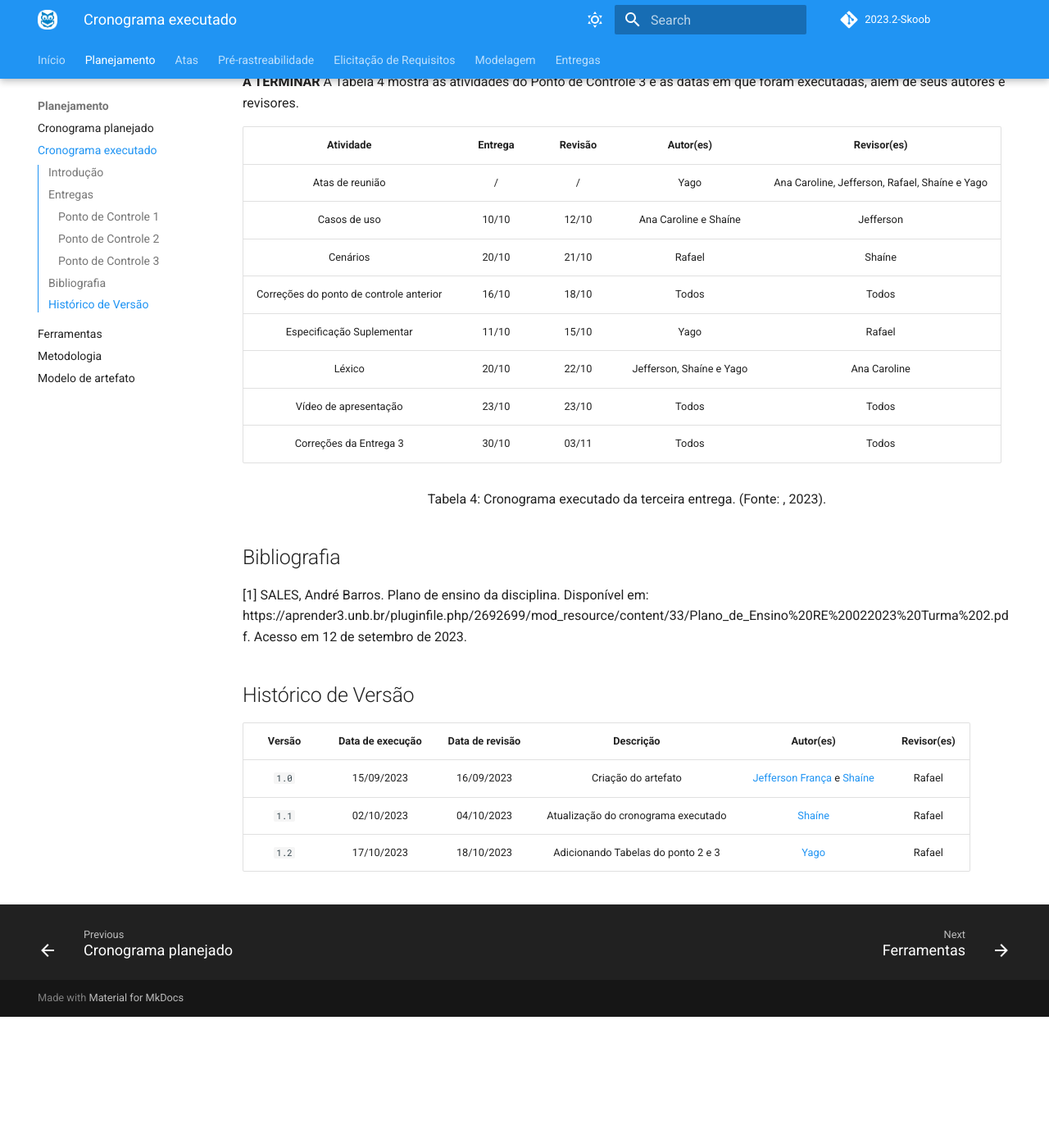
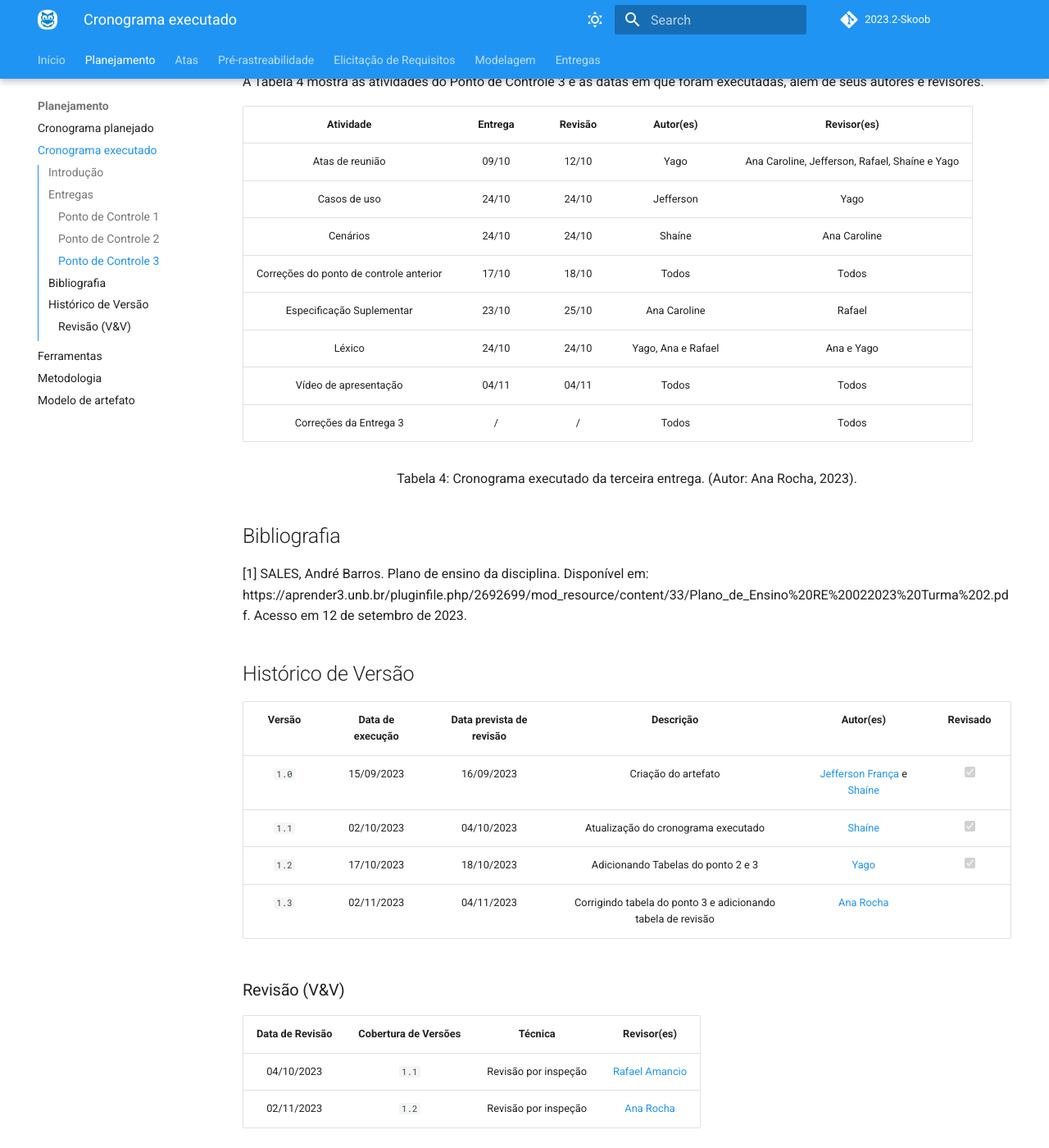
Before and after one commit to Requisitos-de-Software/2023.2-Skoob, an MkDocs documentation site: the page built from docs/planejamento/cronograma_executado.md, in a window 1280 px wide and 1400 px high, scrolled down 2188 px. Shown: the whole window at 82% size. Built offline with MkDocs 1.6.1 and Material for MkDocs 9.7.7, drawn with Linux system fonts in a browser that asks for light colours; comment, search, counter and statistics services are not loaded; before the commit the page ends 3428 px from its top, so only the background shows below that; some of the changed text lies outside the part shown.

Commit message:
Correções e tabela de revisão

```diff
--- a/docs/planejamento/cronograma_executado.md
+++ b/docs/planejamento/cronograma_executado.md
@@ -27,7 +27,7 @@ Na Tabela 1, podemos analisar como as tarefas foram distribuídas para a primeir
 |      Correções da Entrega 1      |  02/10  |  02/10  | Todos | Todos |
 
 <div style="text-align: center">
-<p> Tabela 1: Cronograma detalhado da primeira entrega. (Fonte: Jefferson França e Shaíne, 2023).</p>
+<p> Tabela 1: Cronograma detalhado da primeira entrega. (Autor: Jefferson França e Shaíne, 2023).</p>
 </div>
 
 ### Ponto de Controle 2
@@ -53,22 +53,21 @@ A Tabela 2 mostra as atividades planejadas para o Ponto de Controle 2 e as datas
 </div>
 
 ### Ponto de Controle 3
-**A TERMINAR**
 A Tabela 4 mostra as atividades do Ponto de Controle 3 e as datas em que foram executadas, além de seus autores e revisores.
 
 |                Atividade                | Entrega | Revisão |            Autor(es)           |           Revisor(es)            |
 | :-------------------------------------: | :-----: | :-----: | :--------------------------------------------: | :--------------------------------------------: |
-|             Atas de reunião             |  /  |  /  |                      Yago                      | Ana Caroline, Jefferson, Rafael, Shaíne e Yago |
-|              Casos de uso               |  10/10  |  12/10  |             Ana Caroline e Shaíne              |                   Jefferson                    |
-|                Cenários                 |  20/10  |  21/10  |                     Rafael                     |                     Shaíne                     |
-| Correções do ponto de controle anterior |  16/10  |  18/10  | Todos | Todos |
-|        Especificação Suplementar        |  11/10  |  15/10  |                      Yago                      |                     Rafael                     |
-|                 Léxico                  |  20/10  |  22/10  |            Jefferson, Shaíne e Yago            |                  Ana Caroline                  |
-|          Vídeo de apresentação          |  23/10  |  23/10  | Todos | Todos |
-|         Correções da Entrega 3          |  30/10  |  03/11  | Todos | Todos |
+|             Atas de reunião             |  09/10  | 12/10  |                      Yago                      | Ana Caroline, Jefferson, Rafael, Shaíne e Yago |
+|              Casos de uso               |  24/10  |  24/10  |             Jefferson              |                   Yago                    |
+|                Cenários                 |  24/10  |  24/10  |                     Shaíne                     |                     Ana Caroline                     |
+| Correções do ponto de controle anterior |  17/10  |  18/10  | Todos | Todos |
+|        Especificação Suplementar        |  23/10  |  25/10  |                      Ana Caroline                      |                     Rafael                     |
+|                 Léxico                  |  24/10  |  24/10  |            Yago, Ana e Rafael            |                  Ana e Yago                  |
+|          Vídeo de apresentação          |  04/11  |  04/11  | Todos | Todos |
+|         Correções da Entrega 3          |  /  |  /  | Todos | Todos |
 
 <div style="text-align: center">
-<p> Tabela 4: Cronograma executado da terceira entrega. (Fonte: , 2023).</p>
+<p> Tabela 4: Cronograma executado da terceira entrega. (Autor: Ana Rocha, 2023).</p>
 </div>
 
 ## Bibliografia
@@ -77,8 +76,16 @@ A Tabela 4 mostra as atividades do Ponto de Controle 3 e as datas em que foram e
 
 ## Histórico de Versão
 
-| Versão | Data de execução | Data de revisão |      Descrição      |                                          Autor(es)                                          | Revisor(es) |
+| Versão | Data de execução | Data prevista de revisão |      Descrição      |                                          Autor(es)                                          | Revisado |
 | :----: | :--------------: | :-------------: | :-----------------: | :-----------------------------------------------------------------------------------------: | :---------: |
-| `1.0`  |    15/09/2023    |   16/09/2023    | Criação do artefato | [Jefferson França](https://github.com/Frans6) e [Shaíne](https://github.com/ShaineOliveira) |   Rafael    |
-| `1.1`  |    02/10/2023    |   04/10/2023    | Atualização do cronograma executado | [Shaíne](https://github.com/ShaineOliveira) |   Rafael    |
-| `1.2`  |    17/10/2023    |   18/10/2023    | Adicionando Tabelas do ponto 2 e 3 | [Yago](https://github.com/yagompassos) |   Rafael    |
+| `1.0`  |    15/09/2023    |   16/09/2023    | Criação do artefato | [Jefferson França](https://github.com/Frans6) e [Shaíne](https://github.com/ShaineOliveira) |  <input type="checkbox" disabled checked />   |
+| `1.1`  |    02/10/2023    |   04/10/2023    | Atualização do cronograma executado | [Shaíne](https://github.com/ShaineOliveira) |   <input type="checkbox" disabled checked />    |
+| `1.2`  |    17/10/2023    |   18/10/2023    | Adicionando Tabelas do ponto 2 e 3 | [Yago](https://github.com/yagompassos) |   <input type="checkbox" disabled checked />   |
+| `1.3`  |    02/11/2023    |   04/11/2023    | Corrigindo tabela do ponto 3 e adicionando tabela de revisão | [Ana Rocha](https://github.com/anaaroch) |      |
+
+
+### Revisão (V&V)
+| Data de Revisão | Cobertura de Versões  |          Técnica         |                  Revisor(es)                  |
+| :------------: | :-------------: | :--------------------------: |  :----------------------------------------: |
+|   04/10/2023   |    `1.1`    |    Revisão por inspeção    |  [Rafael Amancio](https://github.com/yagompassos) |
+|   02/11/2023   |    `1.2`    |    Revisão por inspeção    |  [Ana Rocha](https://github.com/anaaroch) |
--- a/mkdocs.yml
+++ b/mkdocs.yml
@@ -59,4 +59,5 @@ nav:
     - Casos de uso: modelagem/casos_de_uso.md
     - Especificação Suplementar: modelagem/especificacao_suplementar.md
     - Léxicos: modelagem/lexico.md
+    - NFR Framework: modelagem/nfr_framework.md
   - Entregas: planejamento/entregas.md
```
Also changed, not shown: docs/elicitacao/first_things_first.md (+2 -2 lines), docs/elicitacao/three_level_scale.md (+1 -1 lines), docs/modelagem/lexico.md (+3 -3 lines), docs/planejamento/entregas.md (+1 -1 lines).
